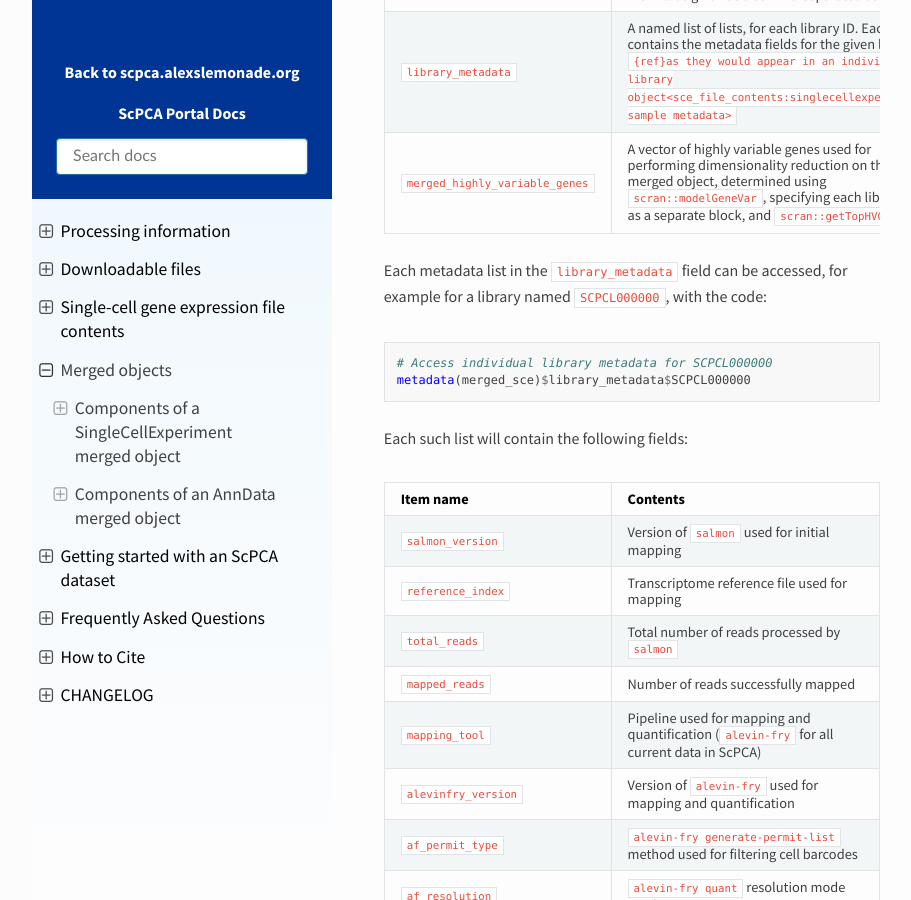
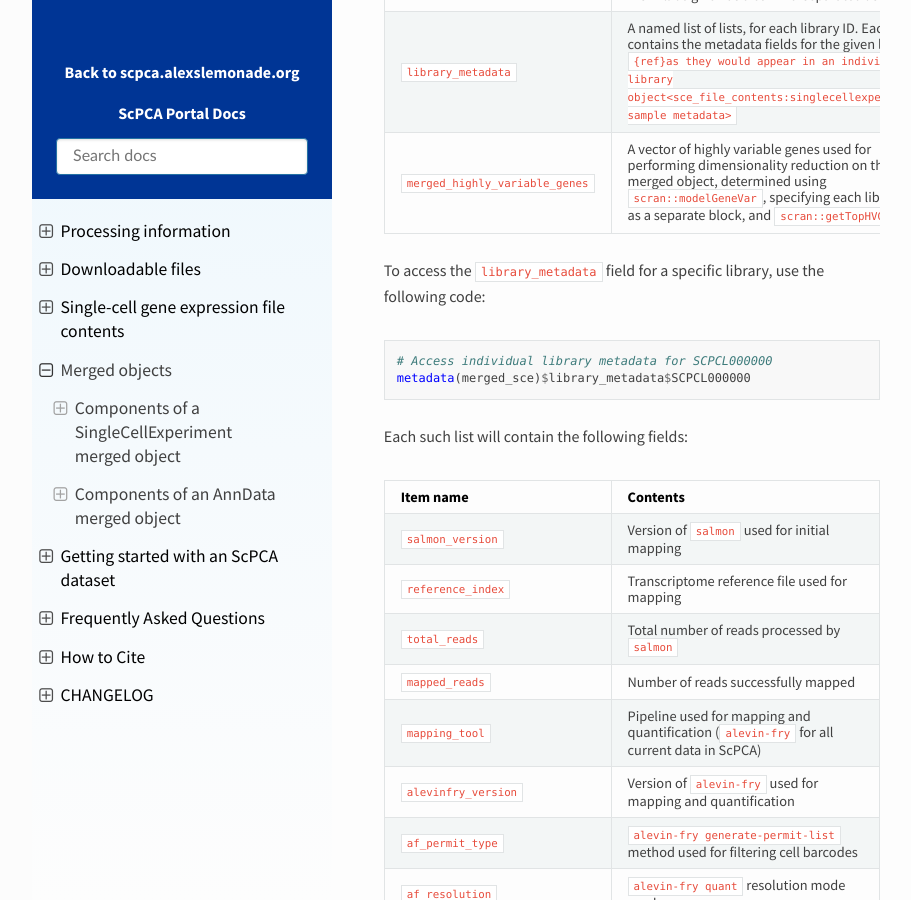
Before and after one commit to DongzeHE/scpca-docs, a Sphinx documentation site: the page built from docs/merged_objects.md, in a window 1280 px wide and 900 px high, scrolled down 4533 px. Shown: the whole window, without its empty margins (158-1069 px from the left). Built offline with Sphinx 7.4.7 and the Read the Docs theme 2.0.0, drawn with Linux system fonts in a browser that asks for light colours.

Commit message:
Update docs/merged_objects.md
Co-authored-by: Ally Hawkins <54039191+allyhawkins@users.noreply.github.com>

````diff
--- a/docs/merged_objects.md
+++ b/docs/merged_objects.md
@@ -118,7 +118,7 @@ metadata(merged_sce) # experiment metadata
 | `merged_highly_variable_genes`      | A vector of highly variable genes used for performing dimensionality reduction on the merged object, determined using `scran::modelGeneVar`, specifying each library as a separate block, and `scran::getTopHVGs`    |
 
 
-Each metadata list in the `library_metadata` field can be accessed, for example for a library named `SCPCL000000`, with the code:
+To access the `library_metadata` field for a specific library, use the following code:
 
 ```r
 # Access individual library metadata for SCPCL000000
````
